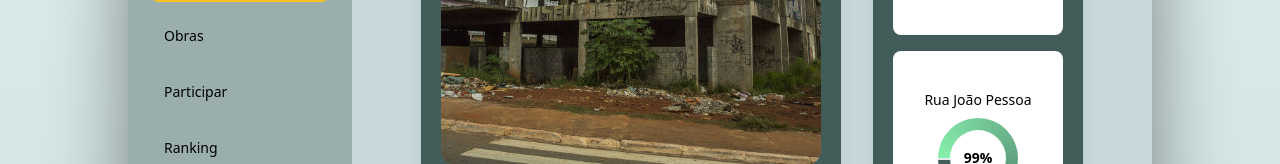
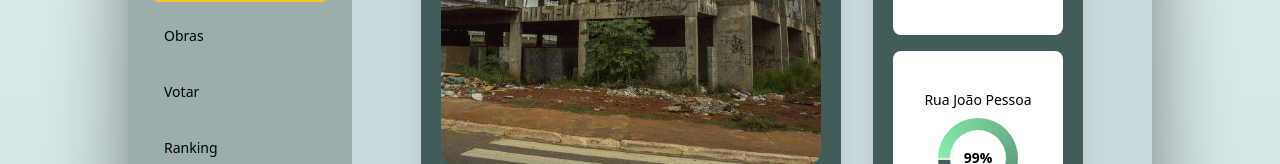
Before and after one commit to TornadoP/Cidade-Em-Progresso, a Next.js app: page / in a window 1280 px wide. Shown: the part 342-506 px from the top of the page. Built offline with nearby package versions, Linux system fonts and the light colour scheme.

Commit message:
trocando texto participar para votar

```diff
--- a/app/page.tsx
+++ b/app/page.tsx
@@ -119,7 +119,7 @@ export default function Home() {
               className="rounded-xl px-4 py-3 transition hover:bg-[#FFC222]"
               href="#"
             >
-              Participar
+              Votar
             </a>
             <a
               className="rounded-xl px-4 py-3 transition hover:bg-[#FFC222]"
--- a/app/rotas/obras/page.tsx
+++ b/app/rotas/obras/page.tsx
@@ -136,7 +136,7 @@ function ObrasContent() {
               href="#"
               className="rounded-xl px-4 py-3 font-medium text-black transition hover:bg-[#FFC222]"
             >
-              Participar
+              Votar
             </Link>
 
             <Link
```
